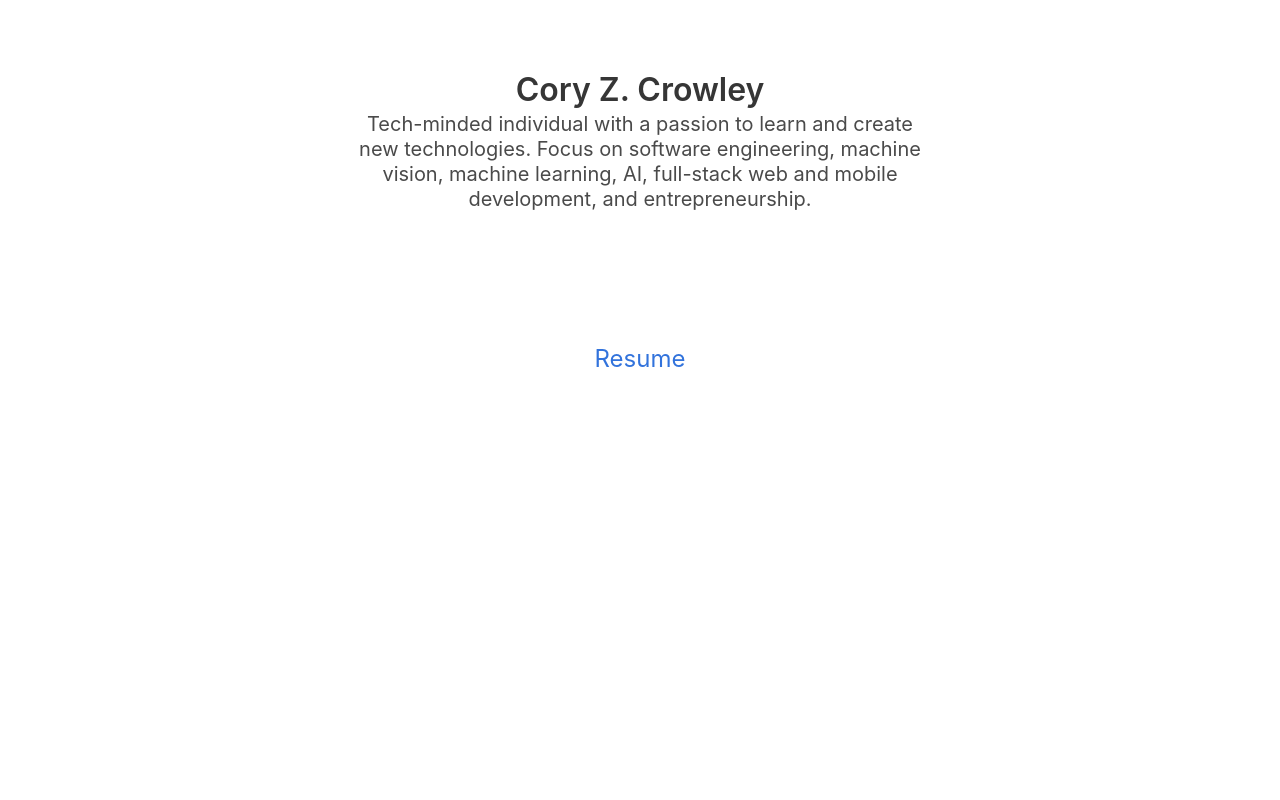
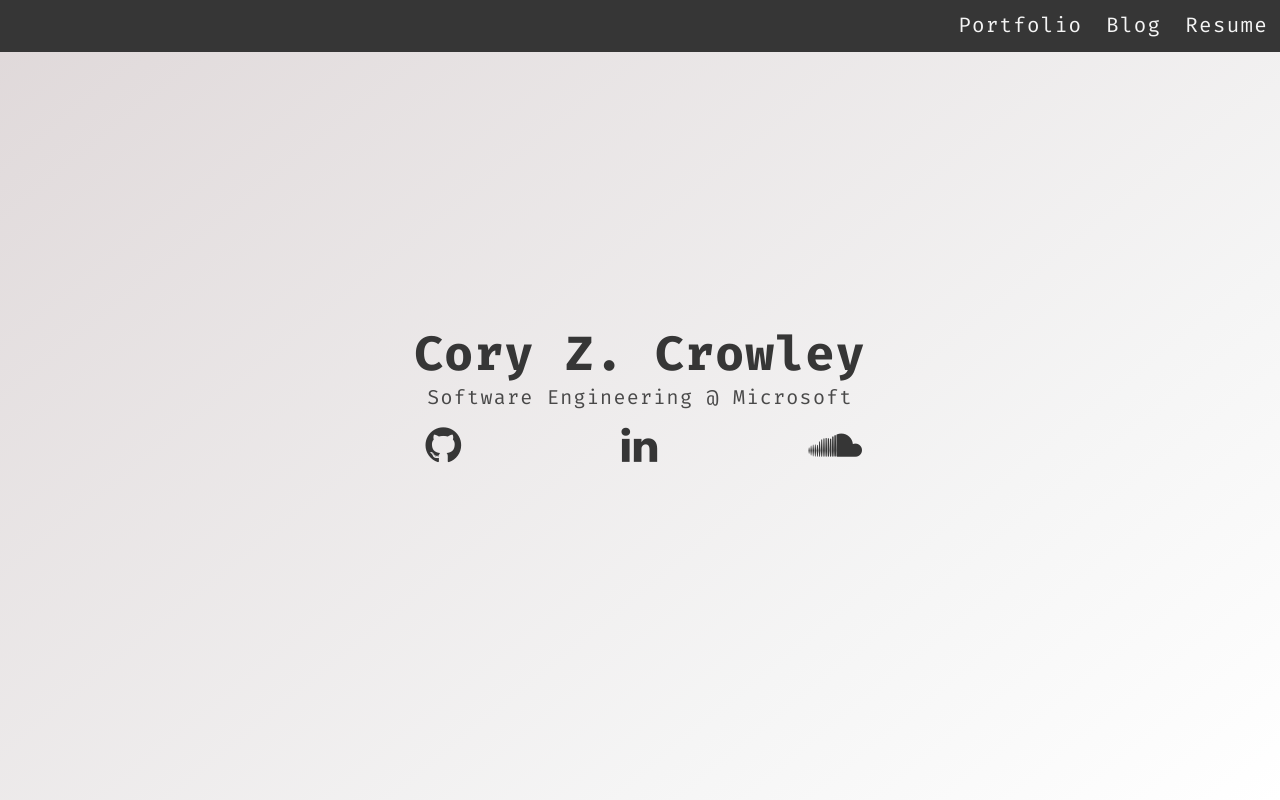
Before and after one commit to ccrowley96/ccrowley96.github.io., a plain HTML site: page index.html in a window 1280 px wide. Drawn offline with nearby package versions, Linux system fonts and the light colour scheme.

Commit message:
updated home page and portfolio

```diff
--- a/index.html
+++ b/index.html
@@ -5,6 +5,11 @@
     <title>Datboi.</title>
     <!-- Bulma CSS Framework -->
     <link href="https://cdnjs.cloudflare.com/ajax/libs/bulma/0.7.1/css/bulma.min.css" rel="stylesheet">
+    <!-- Font Awesome  -->
+    <link href="https://cdnjs.cloudflare.com/ajax/libs/font-awesome/4.7.0/css/font-awesome.css" rel="stylesheet">
+    <!-- Google Fonts  -->
+    <link  rel="stylesheet" href="https://fonts.googleapis.com/css?family=Fira+Mono:400,700">
+    <!-- Custom CSS -->
     <link href="style/custom-style.css" rel="stylesheet">
     <!-- JQuery CDN -->
     <script
@@ -12,26 +17,66 @@
       integrity="sha256-3edrmyuQ0w65f8gfBsqowzjJe2iM6n0nKciPUp8y+7E="
       crossorigin="anonymous">
     </script>
+    <!-- Nav Bar Controller-->
+    <script src = "scripts/navbar.js"></script>
   </head>
-  <body>
-    <section class="section">
-    <div class = "column">
-      <!-- Headline -->
-      <div class = "column is-half is-offset-one-quarter has-text-centered">
-            <h1 class="title">
-              Cory Z. Crowley
-            </h1>
-            <p class="subtitle">
-              Tech-minded individual with a passion to learn and create new technologies. Focus on software engineering, machine vision, machine learning, AI, full-stack web and mobile development, and entrepreneurship.
-            </p>
+  <body class = "home-page">
+    <nav class="navbar is-fixed-top is-dark is-bold">
+      <div class = "navbar-brand">
+        <a role="button" class="navbar-burger" data-target="navMenu" aria-label="menu" aria-expanded="false">
+          <span aria-hidden="true"></span>
+          <span aria-hidden="true"></span>
+          <span aria-hidden="true"></span>
+        </a>
       </div>
-    </div>
-  </section>
-  <!-- Resume -->
-  <section class="section">
-    <div class = "column is-half is-offset-one-quarter has-text-centered">
-      <h3 class = "subtitle is-4"><a href = "resume/resume.pdf?iframe=true">Resume</a></h3>
-    </div>
-  </section>
+      <div class="navbar-menu" id="navMenu">
+        <div class = "navbar-end">
+          <a class = "navbar-item" href = "portfolio.html">
+            <h2>Portfolio</h2>
+          </a>
+          <a class = "navbar-item" href = "https://blog.corycrowley.me">
+            <h2>Blog</h2>
+          </a>
+          <a class = "navbar-item" href = "resume/resume.pdf?iframe=true" target="_blank" >
+            <h2>Resume</h2>
+          </a>
+        </div>
+      </div>
+    </nav>
+    <section class="hero is-light is-bold is-fullheight intro">
+      <div class="hero-body">
+        <div class="container has-text-centered">
+          <h1 class="title is-size-1">
+            Cory Z. Crowley
+          </h1>
+          <h2 class="subtitle">
+            Software Engineering @ Microsoft
+          </h2>
+          <div class = "columns is-mobile">
+              <div class = "column  is-2-desktop is-2-tablet is-offset-3-desktop is-offset-3-tablet">
+                <a href = "https://github.com/ccrowley96" target="_blank">
+                  <span class = "icon">
+                    <i class="fa fa-github fa-2x"></i>
+                  </span>
+                </a>
+              </div>
+              <div class = "column is-2-desktop is-2-tablet">
+                <a href = "https://www.linkedin.com/in/crowleycoryz/" target="_blank">
+                  <span class = "icon">
+                    <i class="fa fa-linkedin fa-2x"></i>
+                  </span>
+                </a>
+              </div>
+              <div class = "column is-2-desktop is-2-tablet">
+                <a href = "https://soundcloud.com/ccrowley96" target="_blank">
+                  <span class = "icon">
+                    <i class="fa fa-soundcloud fa-2x"></i>
+                  </span>
+                </a>
+              </div>
+          </div>
+        </div>
+      </div>
+    </section>
   </body>
 </html>
--- /dev/null
+++ b/scripts/navbar.js
@@ -0,0 +1,25 @@
+document.addEventListener('DOMContentLoaded', function () {
+
+  // Get all "navbar-burger" elements
+  var $navbarBurgers = Array.prototype.slice.call(document.querySelectorAll('.navbar-burger'), 0);
+
+  // Check if there are any navbar burgers
+  if ($navbarBurgers.length > 0) {
+
+    // Add a click event on each of them
+    $navbarBurgers.forEach(function ($el) {
+      $el.addEventListener('click', function () {
+
+        // Get the target from the "data-target" attribute
+        var target = $el.dataset.target;
+        var $target = document.getElementById(target);
+
+        // Toggle the class on both the "navbar-burger" and the "navbar-menu"
+        $el.classList.toggle('is-active');
+        $target.classList.toggle('is-active');
+
+      });
+    });
+  }
+
+});
--- a/style/custom-style.css
+++ b/style/custom-style.css
@@ -1,7 +1,42 @@
-body{
-    position:fixed;
-    top:0;
-    bottom:0;
-    left:0;
-    right:0;
+html, body{
+  margin: 0;
+  height: 100%;
+  overflow: auto;
 }
+.home-page{
+  font-family:'Fira Mono', monospace;
+
+}
+.fa-soundcloud:hover{
+  color: #ff8800;
+}
+.fa-linkedin:hover{
+  color: #0077B5;
+}
+.fa-github:hover{
+  color:#990000;
+}
+.portolio-page{
+  font-family:'Fira Mono';
+  background-color: #f5f5f5;
+}
+
+.navbar{
+  font-family:'Fira Mono', monospace;
+  font-size:1.3em;
+  font-weight:400;
+  letter-spacing:.0625em;
+  line-height:1.8em;
+}
+
+.intro{
+  font-family:'Fira Mono', monospace;
+  font-size:1.3em;
+  font-weight:400;
+  letter-spacing:.0625em;
+  line-height:1.8em;
+}
+
+.portfolio{
+
+}
```
Also changed, not shown: portfolio.html (added, +88 -0 lines).
